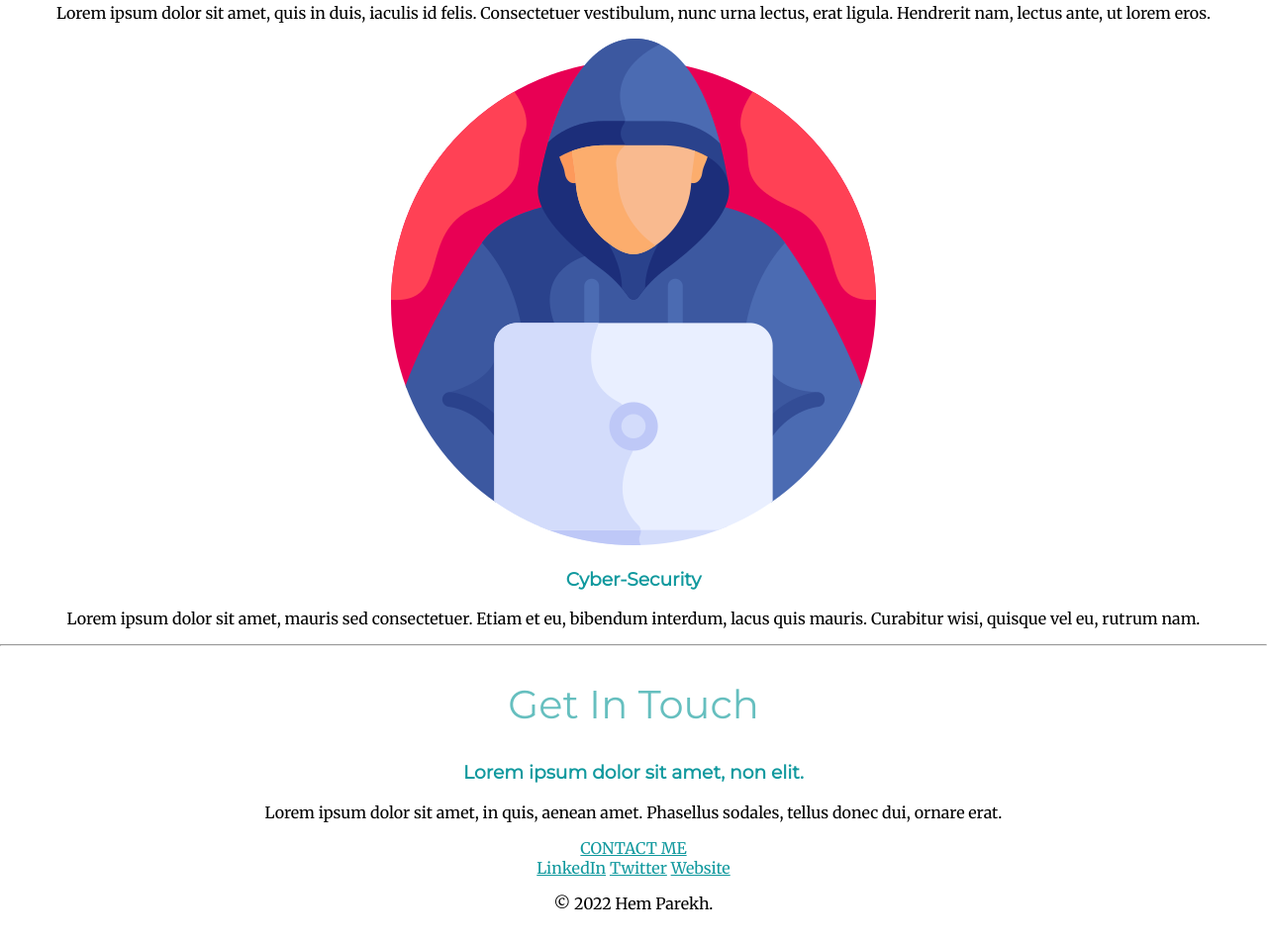
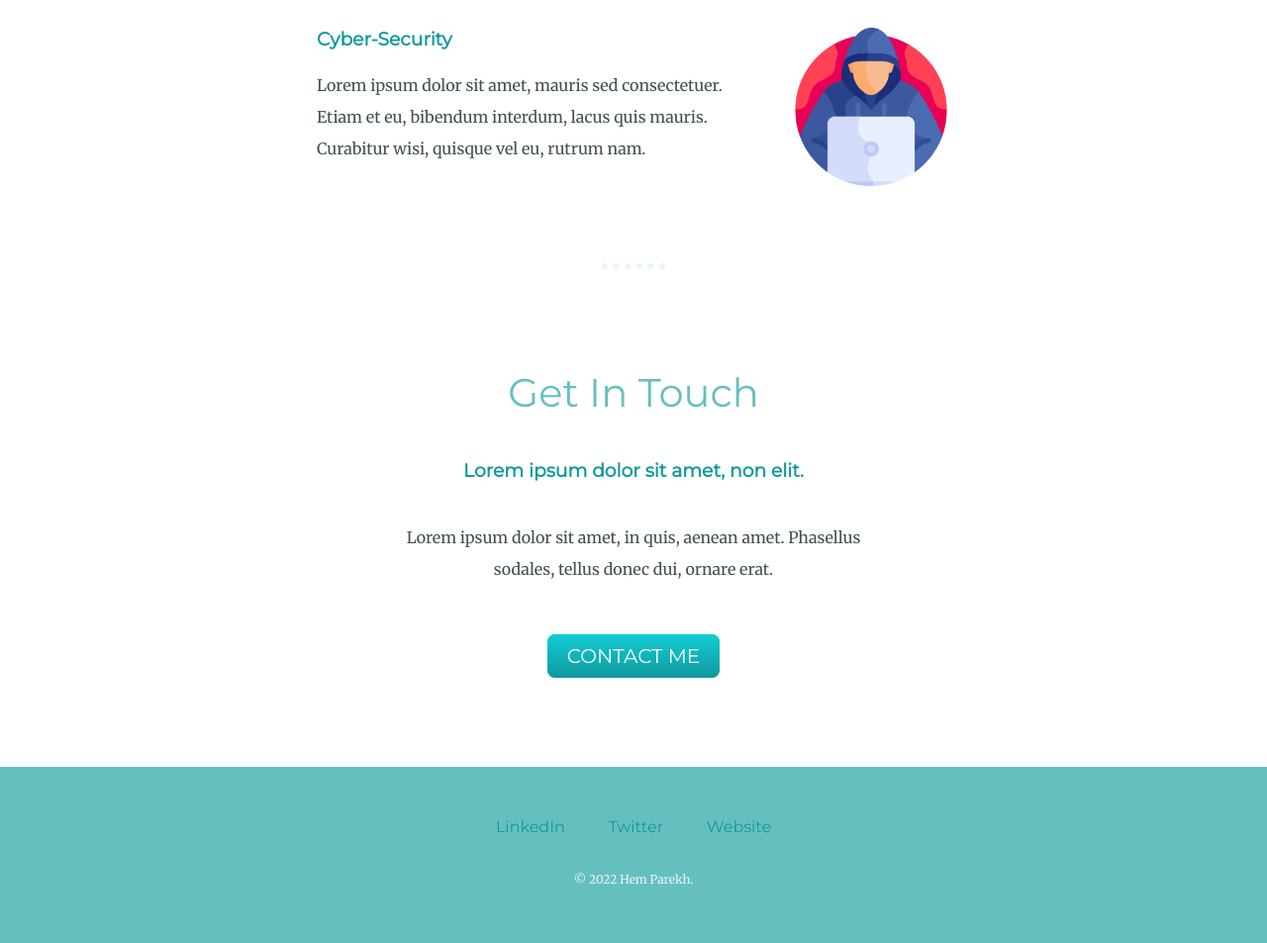
Before and after one commit to Hem1700/100-days-code-python, a plain HTML site: page Day 42/index.html in a window 1280 px wide. Shown: the part 1790-2743 px from the top of the page at 99% size. Drawn offline with Linux system fonts and the light colour scheme.

Commit message:
Day42: Part 3

```diff
--- a/Day 42/css/styles.css
+++ b/Day 42/css/styles.css
@@ -2,7 +2,25 @@ body {
   margin: 0;
   text-align: center;
   font-family: "Merriweather", serif;
+  color: #40514e;
 }
+
+hr {
+  border: dotted #eaf6f6 6px;
+  border-bottom: none;
+  width: 4%;
+  margin: 100px auto;
+}
+
+.intro {
+  width: 30%;
+  margin: auto;
+}
+
+p {
+  line-height: 2;
+}
+
 h1 {
   font-size: 5.625rem;
   margin-top: 50px auto 0 auto;
@@ -16,6 +34,7 @@ h2 {
   font-size: 2.5rem;
   color: #66bfbf;
   font-weight: normal;
+  padding-bottom: 10px;
 }
 
 h3 {
@@ -30,9 +49,12 @@ h3 {
 }
 
 .middle-container {
+  margin: 100px 0px;
 }
 
 .bottom-container {
+  background-color: #66bfbf;
+  padding: 50px 0px 20px;
 }
 
 .pro {
@@ -41,14 +63,14 @@ h3 {
 
 .bottom-cloud {
   position: absolute;
-  left: 300px;
+  left: 250px;
   bottom: 300px;
 }
 
 .top-cloud {
   position: absolute;
   right: 300px;
-  top: 50px;
+  top: 40px;
 }
 
 .profileimage {
@@ -57,4 +79,68 @@ h3 {
 
 a {
   color: #11999e;
+  font-family: "Montserrat", sans-serif;
+  margin: 10px 20px;
+  text-decoration: none;
 }
+
+.skill-row {
+  width: 50%;
+  margin: 100px auto 100px auto;
+  text-align: left;
+  text-decoration: none;
+}
+
+a:hover {
+  color: #eaf6f6;
+}
+
+.code-img {
+  width: 25%;
+  margin-right: 30px;
+  float: left;
+}
+
+.hacking-img {
+  width: 25%;
+  float: right;
+  margin-left: 30px;
+}
+
+.contact-message {
+  width: 40%;
+  margin: 40px auto 60px;
+}
+
+.btn {
+  background: #11cdd4;
+  background-image: -webkit-linear-gradient(top, #11cdd4, #11999e);
+  background-image: -moz-linear-gradient(top, #11cdd4, #11999e);
+  background-image: -ms-linear-gradient(top, #11cdd4, #11999e);
+  background-image: -o-linear-gradient(top, #11cdd4, #11999e);
+  background-image: linear-gradient(to bottom, #11cdd4, #11999e);
+  -webkit-border-radius: 8;
+  -moz-border-radius: 8;
+  border-radius: 8px;
+  font-family: "Montserrat", sans-serif;
+  color: #ffffff;
+  font-size: 20px;
+  padding: 10px 20px 10px 20px;
+  text-decoration: none;
+}
+
+.btn:hover {
+  background: #30edcb;
+  background-image: -webkit-linear-gradient(top, #30edcb, #2bc4ad);
+  background-image: -moz-linear-gradient(top, #30edcb, #2bc4ad);
+  background-image: -ms-linear-gradient(top, #30edcb, #2bc4ad);
+  background-image: -o-linear-gradient(top, #30edcb, #2bc4ad);
+  background-image: linear-gradient(to bottom, #30edcb, #2bc4ad);
+  text-decoration: none;
+}
+
+.copyright {
+  color: #eaf6f6;
+  font-size: 0.75rem;
+  padding: 20px 0px;
+}
--- a/Day 42/index.html
+++ b/Day 42/index.html
@@ -26,13 +26,13 @@
       <div class="profile">
         <img class="profileimage" src="images/profile.png" alt="" />
         <h2>Hello.</h2>
-        <p>I am a computer engineer. I love hacking.</p>
+        <p class="intro">I am a computer engineer. I love hacking.</p>
       </div>
       <hr />
       <div class="skills">
         <h2>My Skills.</h2>
         <div class="skill-row">
-          <img class="" src="images/programming.png" alt="" />
+          <img class="code-img" src="images/programming.png" alt="" />
           <h3>Development</h3>
           <p>
             Lorem ipsum dolor sit amet, quis in duis, iaculis id felis.
@@ -41,7 +41,7 @@
           </p>
         </div>
         <div class="skill-row">
-          <img class="" src="images/hacker.png" alt="" />
+          <img class="hacking-img" src="images/hacker.png" alt="" />
           <h3>Cyber-Security</h3>
           <p>
             Lorem ipsum dolor sit amet, mauris sed consectetuer. Etiam et eu,
@@ -54,7 +54,7 @@
       <div class="contact-me">
         <h2>Get In Touch</h2>
         <h3>Lorem ipsum dolor sit amet, non elit.</h3>
-        <p>
+        <p class="contact-message">
           Lorem ipsum dolor sit amet, in quis, aenean amet. Phasellus sodales,
           tellus donec dui, ornare erat.
         </p>
@@ -66,7 +66,7 @@
       <a class="footer-link" href="https://www.linkedin.com/">LinkedIn</a>
       <a class="footer-link" href="https://twitter.com/">Twitter</a>
       <a class="footer-link" href="https://www.appbrewery.co/">Website</a>
-      <p>© 2022 Hem Parekh.</p>
+      <p class="copyright">© 2022 Hem Parekh.</p>
     </div>
   </body>
 </html>
```
